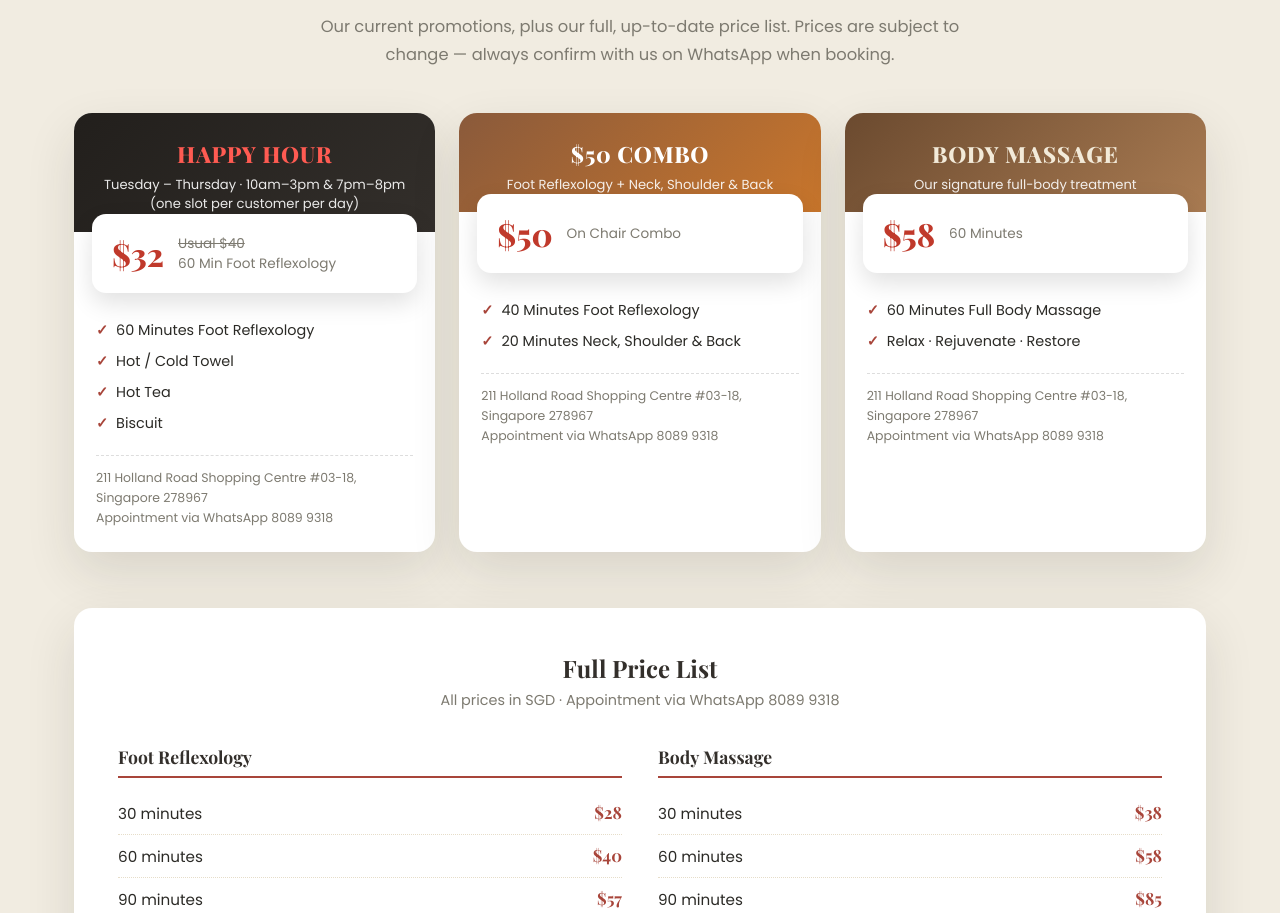
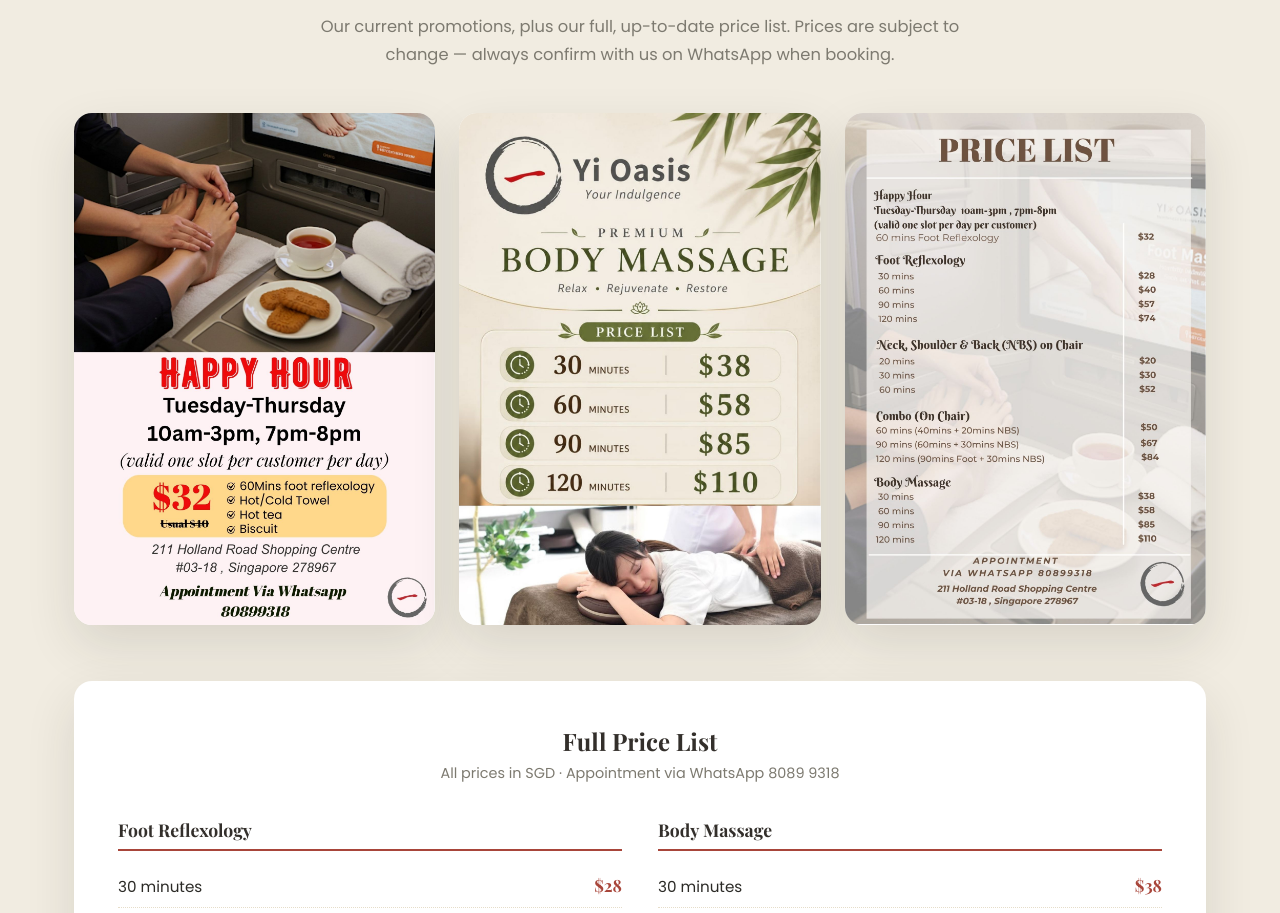
Before and after one commit to elainsoh07-cmd/www.yioasis.com, a plain HTML site: page index.html in a window 1280 px wide. Shown: the part 5177-6090 px from the top of the page. Drawn offline with nearby package versions, Linux system fonts and the light colour scheme.

Commit message:
Add files via upload

```diff
--- a/index.html
+++ b/index.html
@@ -231,6 +231,9 @@
   .poster-body li{ font-size:.9rem; color:var(--ink); padding:5px 0; display:flex; gap:8px; align-items:flex-start; }
   .poster-body li:before{ content:"✓"; color:var(--gold); font-weight:700; }
   .poster-foot{ font-size:.78rem; color:var(--muted); border-top:1px dashed #ddd; padding-top:12px; line-height:1.6; }
+  .poster-photo{ border-radius:var(--radius); overflow:hidden; box-shadow:var(--shadow); transition:.3s; background:var(--white); }
+  .poster-photo:hover{ transform:translateY(-6px); box-shadow:0 26px 55px rgba(43,38,33,.18); }
+  .poster-photo img{ width:100%; display:block; }
   .price-list{ background:var(--white); border-radius:var(--radius); box-shadow:var(--shadow); padding:44px; }
   .price-list-head{ text-align:center; margin-bottom:8px; }
   .price-list-head h3{ font-family:'Playfair Display',serif; font-size:1.5rem; color:var(--emerald-deep); }
@@ -609,58 +612,14 @@
   </div>
   <div class="container">
     <div class="promo-grid">
-      <div class="poster reveal">
-        <div class="poster-top" style="background:linear-gradient(135deg,#221f1c,#332f2b);">
-          <div class="ribbon" style="color:#ff5b52;">HAPPY HOUR</div>
-          <div class="sub">Tuesday – Thursday · 10am–3pm & 7pm–8pm<br>(one slot per customer per day)</div>
-        </div>
-        <div class="poster-price">
-          <div class="amt">$32</div>
-          <div><div class="was">Usual $40</div><div style="font-size:.85rem; color:var(--muted);">60 Min Foot Reflexology</div></div>
-        </div>
-        <div class="poster-body">
-          <ul>
-            <li>60 Minutes Foot Reflexology</li>
-            <li>Hot / Cold Towel</li>
-            <li>Hot Tea</li>
-            <li>Biscuit</li>
-          </ul>
-          <div class="poster-foot">211 Holland Road Shopping Centre #03-18, Singapore 278967<br>Appointment via WhatsApp 8089 9318</div>
-        </div>
+      <div class="poster-photo reveal">
+        <img src="60min%20%2432%2001jul.jpg" alt="Happy Hour promotion — $32 (usual $40), 60 minutes foot reflexology, Tuesday to Thursday" loading="lazy">
       </div>
-      <div class="poster reveal">
-        <div class="poster-top" style="background:linear-gradient(135deg,#8a5a3b,#c9762c);">
-          <div class="ribbon" style="color:#fff;">$50 COMBO</div>
-          <div class="sub">Foot Reflexology + Neck, Shoulder & Back</div>
-        </div>
-        <div class="poster-price">
-          <div class="amt">$50</div>
-          <div style="font-size:.85rem; color:var(--muted);">On Chair Combo</div>
-        </div>
-        <div class="poster-body">
-          <ul>
-            <li>40 Minutes Foot Reflexology</li>
-            <li>20 Minutes Neck, Shoulder & Back</li>
-          </ul>
-          <div class="poster-foot">211 Holland Road Shopping Centre #03-18, Singapore 278967<br>Appointment via WhatsApp 8089 9318</div>
-        </div>
+      <div class="poster-photo reveal">
+        <img src="body.jpg" alt="Premium Body Massage price list — 30 to 120 minutes" loading="lazy">
       </div>
-      <div class="poster reveal">
-        <div class="poster-top" style="background:linear-gradient(135deg,#6b4a2f,#a97b52);">
-          <div class="ribbon" style="color:#f2ead9;">BODY MASSAGE</div>
-          <div class="sub">Our signature full-body treatment</div>
-        </div>
-        <div class="poster-price">
-          <div class="amt">$58</div>
-          <div style="font-size:.85rem; color:var(--muted);">60 Minutes</div>
-        </div>
-        <div class="poster-body">
-          <ul>
-            <li>60 Minutes Full Body Massage</li>
-            <li>Relax · Rejuvenate · Restore</li>
-          </ul>
-          <div class="poster-foot">211 Holland Road Shopping Centre #03-18, Singapore 278967<br>Appointment via WhatsApp 8089 9318</div>
-        </div>
+      <div class="poster-photo reveal">
+        <img src="Jul%2025.jpg" alt="Yi Oasis full price list poster" loading="lazy">
       </div>
     </div>
     <div class="price-list reveal">
```
